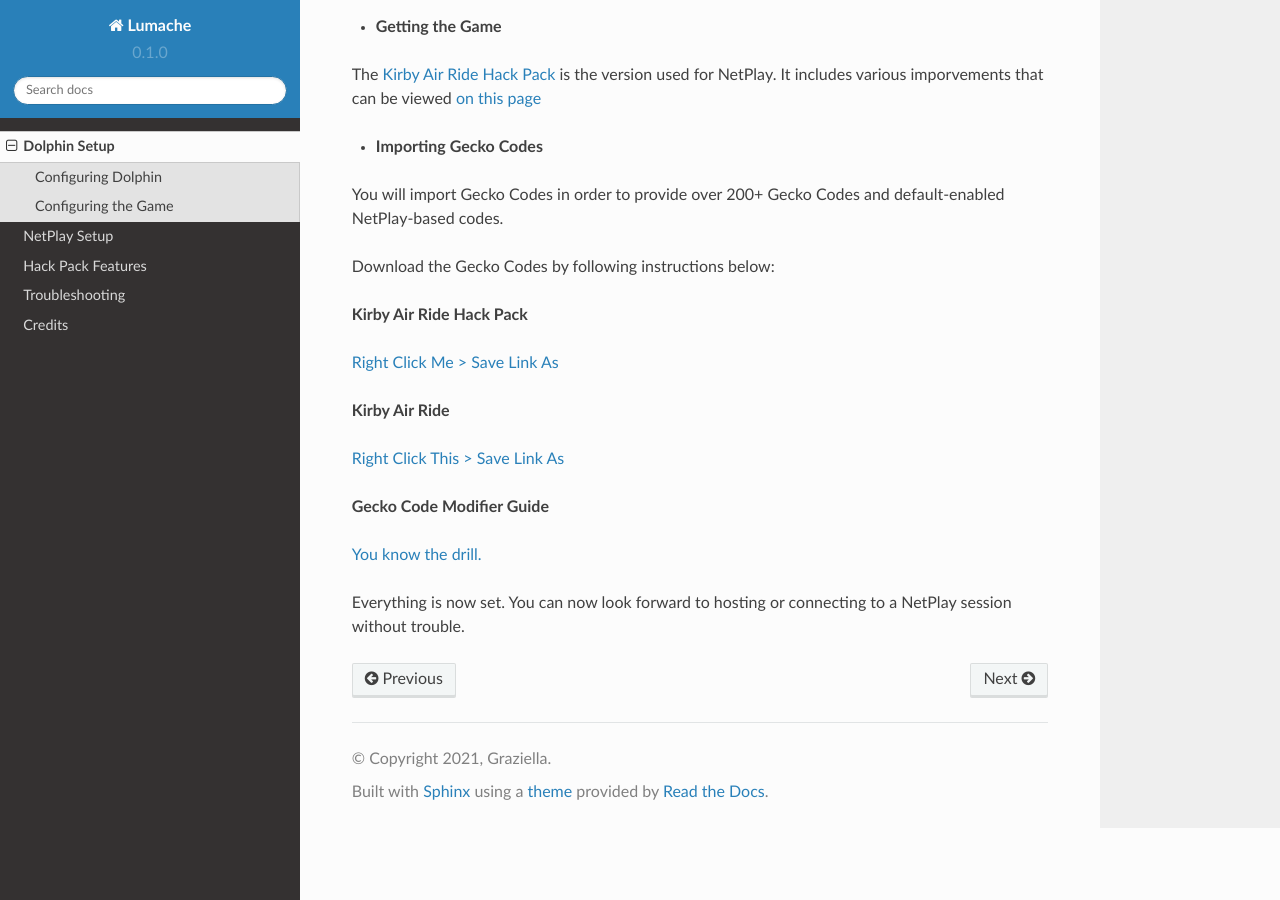
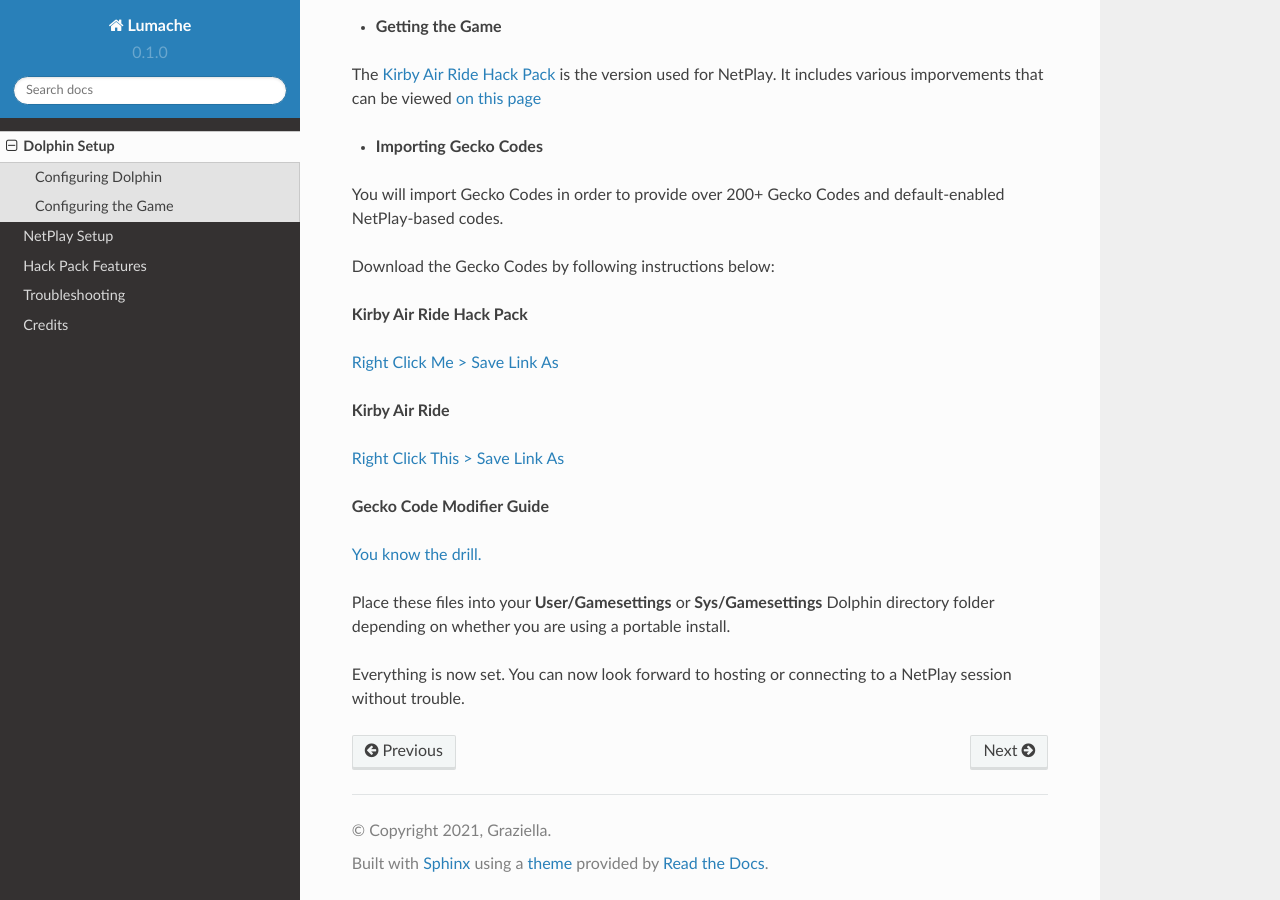
Before and after one commit to EternalllZM/rtz-kar, a Sphinx documentation site: the page built from docs/source/dolphin_setup.rst, in a window 1280 px wide and 900 px high, scrolled down 1521 px. Built offline with Sphinx 7.4.7 and the Read the Docs theme 2.0.0, drawn with Linux system fonts in a browser that asks for light colours.

Commit message:
Update dolphin_setup.rst

```diff
--- a/docs/source/dolphin_setup.rst
+++ b/docs/source/dolphin_setup.rst
@@ -93,4 +93,6 @@
 
 .. _`You know the drill.`: https://raw.githubusercontent.com/EternalllZM/rtd-kar/main/docs/source/media/gecko_codes/modifier_guide.txt
 
+Place these files into your **User/Gamesettings** or **Sys/Gamesettings** Dolphin directory folder depending on whether you are using a portable install.
+
 Everything is now set. You can now look forward to hosting or connecting to a NetPlay session without trouble.
```
